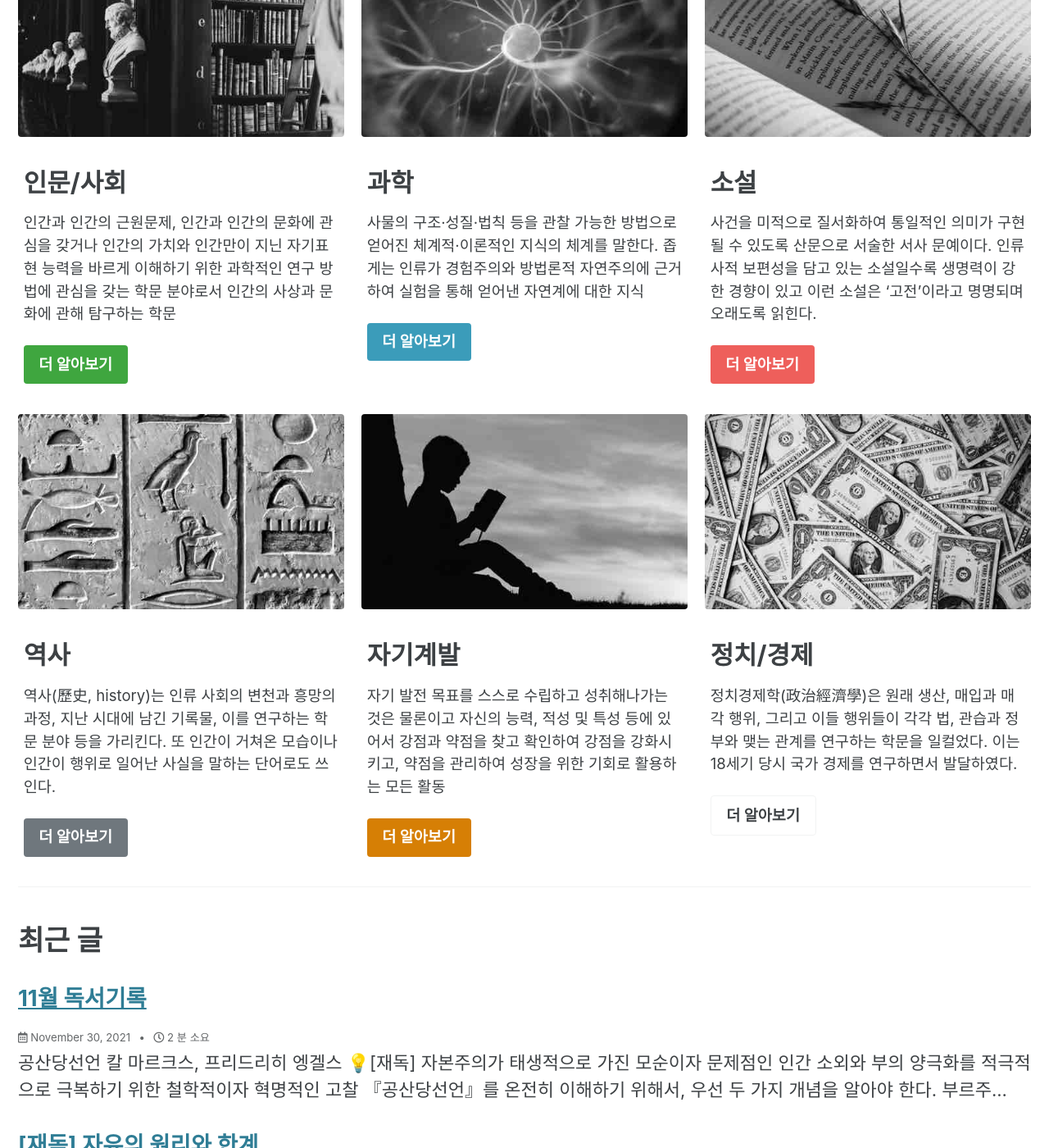
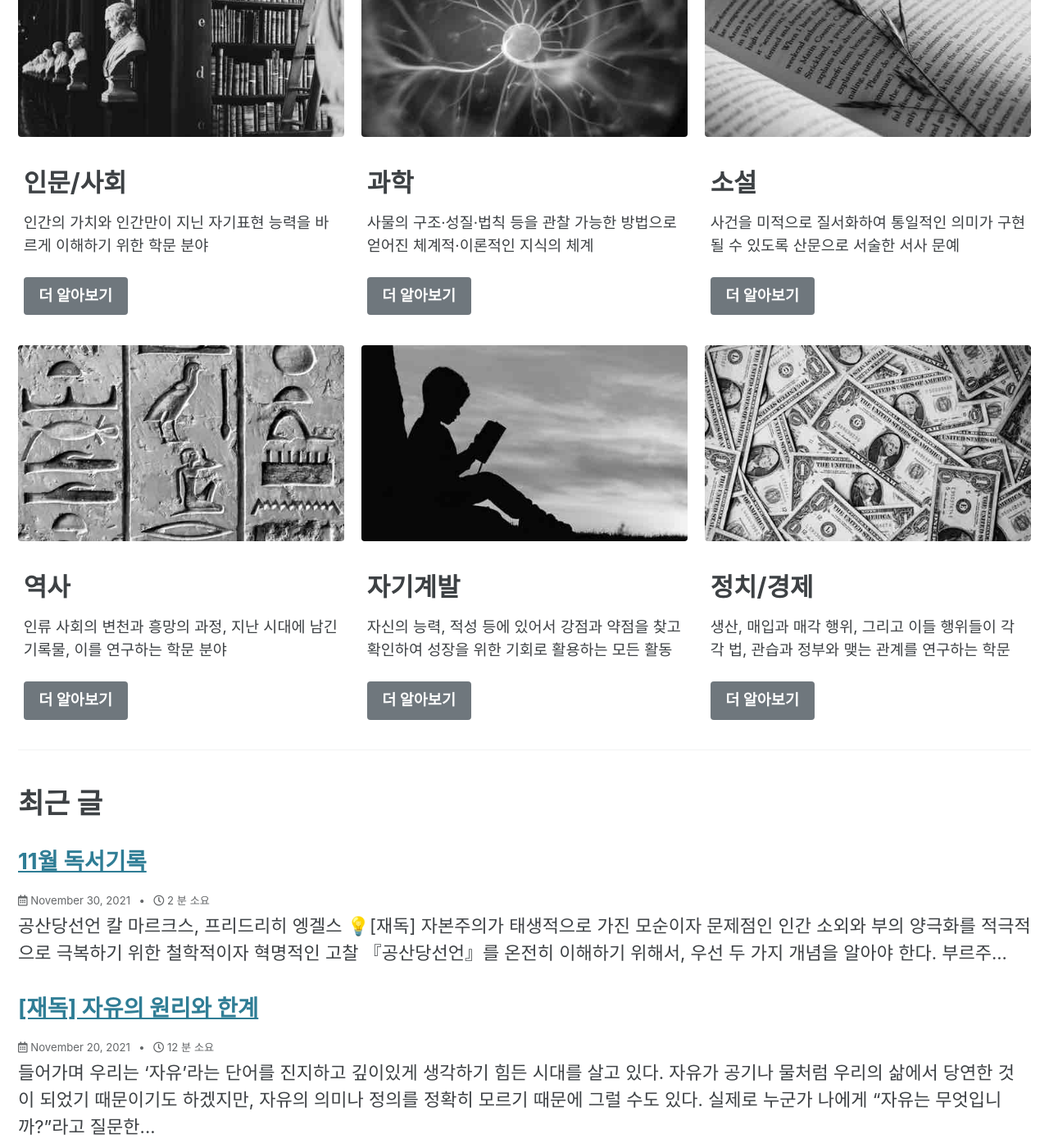
Before and after one commit to deftone2000/cosmo-s-archive, a Jekyll site: the page built from _pages/home.md, in a window 1280 px wide and 1400 px high, scrolled down 505 px. Shown: the whole window at 82% size. Built offline with Jekyll 4.4.1, drawn with Linux system fonts in a browser that asks for light colours; cached includes are drawn as plain includes; comment, search, counter and statistics services are not loaded; a style sheet for code colours, icons or effects is not loaded.

Commit message:
no message

```diff
--- a/_pages/home.md
+++ b/_pages/home.md
@@ -12,44 +12,44 @@ feature_row:
   - image_path: /assets/images/home-page-humanities.jpg
     alt:
     title: "인문/사회"
-    excerpt: "인간과 인간의 근원문제, 인간과 인간의 문화에 관심을 갖거나 인간의 가치와 인간만이 지닌 자기표현 능력을 바르게 이해하기 위한 과학적인 연구 방법에 관심을 갖는 학문 분야로서 인간의 사상과 문화에 관해 탐구하는 학문"
+    excerpt: "인간의 가치와 인간만이 지닌 자기표현 능력을 바르게 이해하기 위한 학문 분야"
     url: "/tags/인문/"
-    btn_class: "btn--success"
+    btn_class: "btn--primary"
     btn_label: "더 알아보기"
   - image_path: /assets/images/home-page-science.jpg
     alt:
     title: "과학"
-    excerpt: "사물의 구조·성질·법칙 등을 관찰 가능한 방법으로 얻어진 체계적·이론적인 지식의 체계를 말한다. 좁게는 인류가 경험주의와 방법론적 자연주의에 근거하여 실험을 통해 얻어낸 자연계에 대한 지식"
+    excerpt: "사물의 구조·성질·법칙 등을 관찰 가능한 방법으로 얻어진 체계적·이론적인 지식의 체계"
     url: "/tags/과학/"
-    btn_class: "btn--info"
+    btn_class: "btn--primary"
     btn_label: "더 알아보기"
   - image_path: /assets/images/home-page-novel.jpg
     alt:
     title: "소설"
-    excerpt: "사건을 미적으로 질서화하여 통일적인 의미가 구현될 수 있도록 산문으로 서술한 서사 문예이다. 인류사적 보편성을 담고 있는 소설일수록 생명력이 강한 경향이 있고 이런 소설은 '고전'이라고 명명되며 오래도록 읽힌다."
+    excerpt: "사건을 미적으로 질서화하여 통일적인 의미가 구현될 수 있도록 산문으로 서술한 서사 문예"
     url: "/tags/소설/"
-    btn_class: "btn--danger"
+    btn_class: "btn--primary"
     btn_label: "더 알아보기"
   - image_path: /assets/images/home-page-history.jpg
     alt:
     title: "역사"
-    excerpt: "역사(歷史, history)는 인류 사회의 변천과 흥망의 과정, 지난 시대에 남긴 기록물, 이를 연구하는 학문 분야 등을 가리킨다. 또 인간이 거쳐온 모습이나 인간이 행위로 일어난 사실을 말하는 단어로도 쓰인다."
+    excerpt: "인류 사회의 변천과 흥망의 과정, 지난 시대에 남긴 기록물, 이를 연구하는 학문 분야"
     url: "/tags/역사/"
     btn_class: "btn--primary"
     btn_label: "더 알아보기"
   - image_path: /assets/images/home-page-self-dev.jpg
     alt:
     title: "자기계발"
-    excerpt: "자기 발전 목표를 스스로 수립하고 성취해나가는 것은 물론이고 자신의 능력, 적성 및 특성 등에 있어서 강점과 약점을 찾고 확인하여 강점을 강화시키고, 약점을 관리하여 성장을 위한 기회로 활용하는 모든 활동"
+    excerpt: "자신의 능력, 적성 등에 있어서 강점과 약점을 찾고 확인하여 성장을 위한 기회로 활용하는 모든 활동"
     url: "/tags/자기계발/"
-    btn_class: "btn--warning"
+    btn_class: "btn--primary"
     btn_label: "더 알아보기"
   - image_path: /assets/images/home-page-economy.jpg
     alt:
     title: "정치/경제"
-    excerpt: "정치경제학(政治經濟學)은 원래 생산, 매입과 매각 행위, 그리고 이들 행위들이 각각 법, 관습과 정부와 맺는 관계를 연구하는 학문을 일컬었다. 이는 18세기 당시 국가 경제를 연구하면서 발달하였다."
+    excerpt: "생산, 매입과 매각 행위, 그리고 이들 행위들이 각각 법, 관습과 정부와 맺는 관계를 연구하는 학문"
     url: "/tags/정치-경제/"
-    btn_class: "btn--inverse"
+    btn_class: "btn--primary"
     btn_label: "더 알아보기"
 ---
 {% include feature_row %}
```
